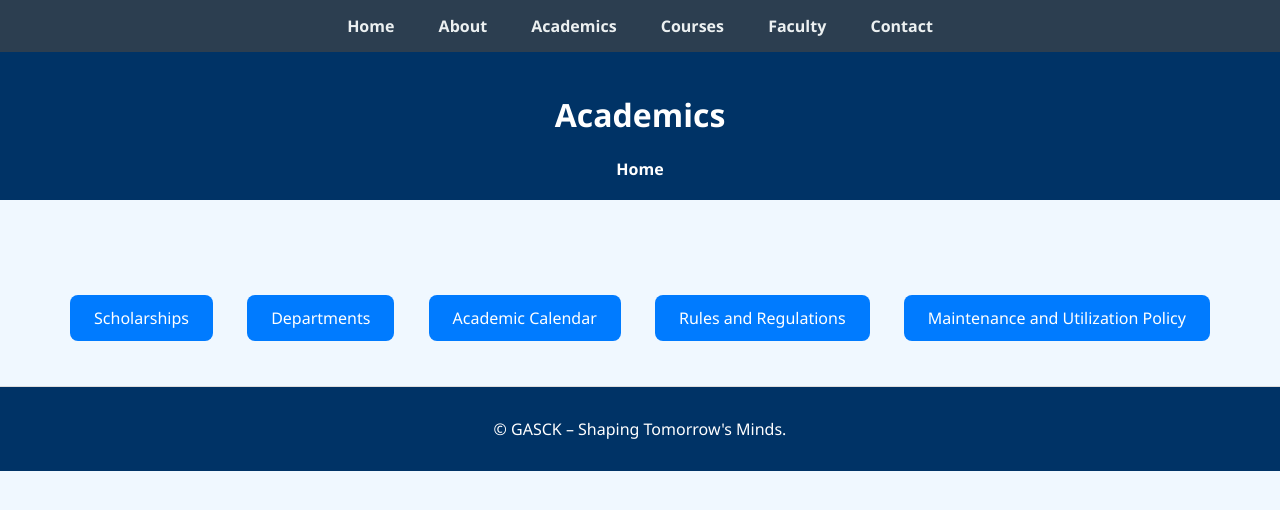
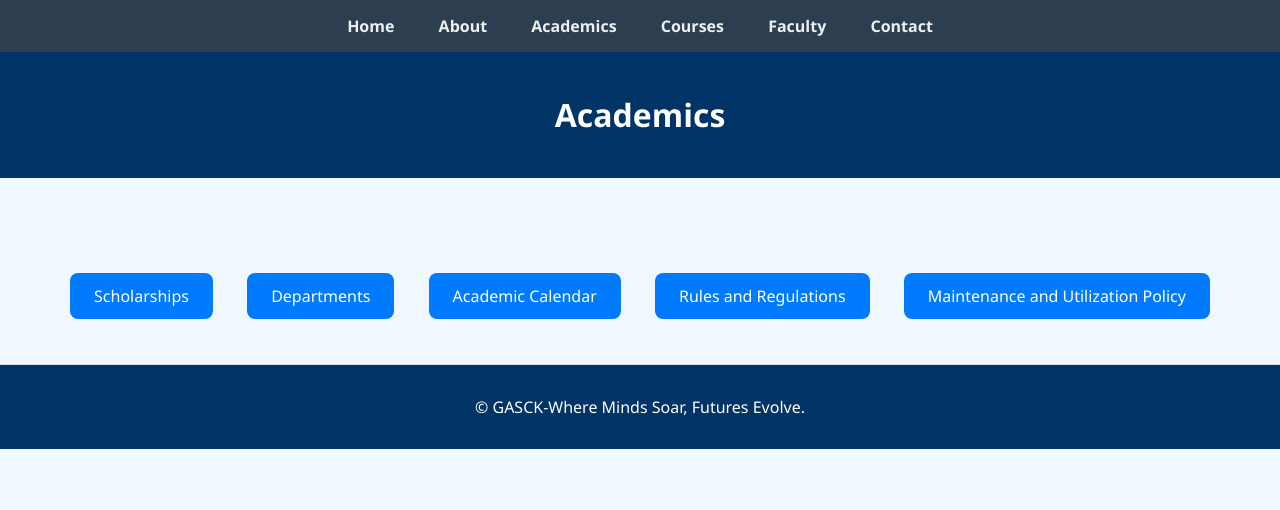
Before and after one commit to NIRRMALG/gasck-college, a Flask app: page /academics in a window 1280 px wide. Shown: the top 510 px of the page. Run offline with Flask 3, Linux system fonts and the light colour scheme.

Commit message:
Update academics.html

```diff
--- a/templates/academics.html
+++ b/templates/academics.html
@@ -29,9 +29,6 @@
 
 <header>
     <h1>Academics</h1>
-    <nav>
-        <a href="{{ url_for('home') }}">Home</a>
-    </nav>
 </header>
 
 <section class="academics-section">
@@ -43,7 +40,7 @@
 </section>
 
 <footer>
-    <p>&copy; GASCK – Shaping Tomorrow's Minds.</p>
+    <p>&copy; GASCK-Where Minds Soar, Futures Evolve.</p>
 </footer>
 
 </body>
```
